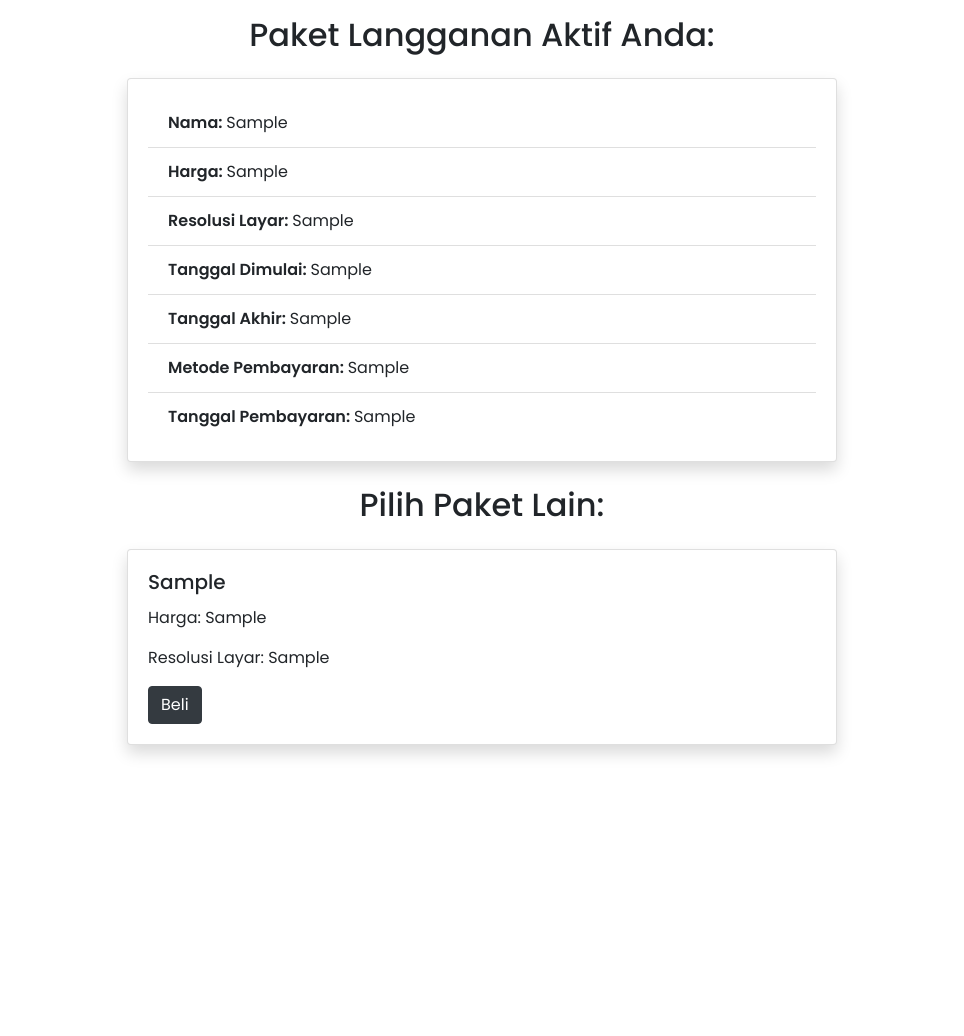
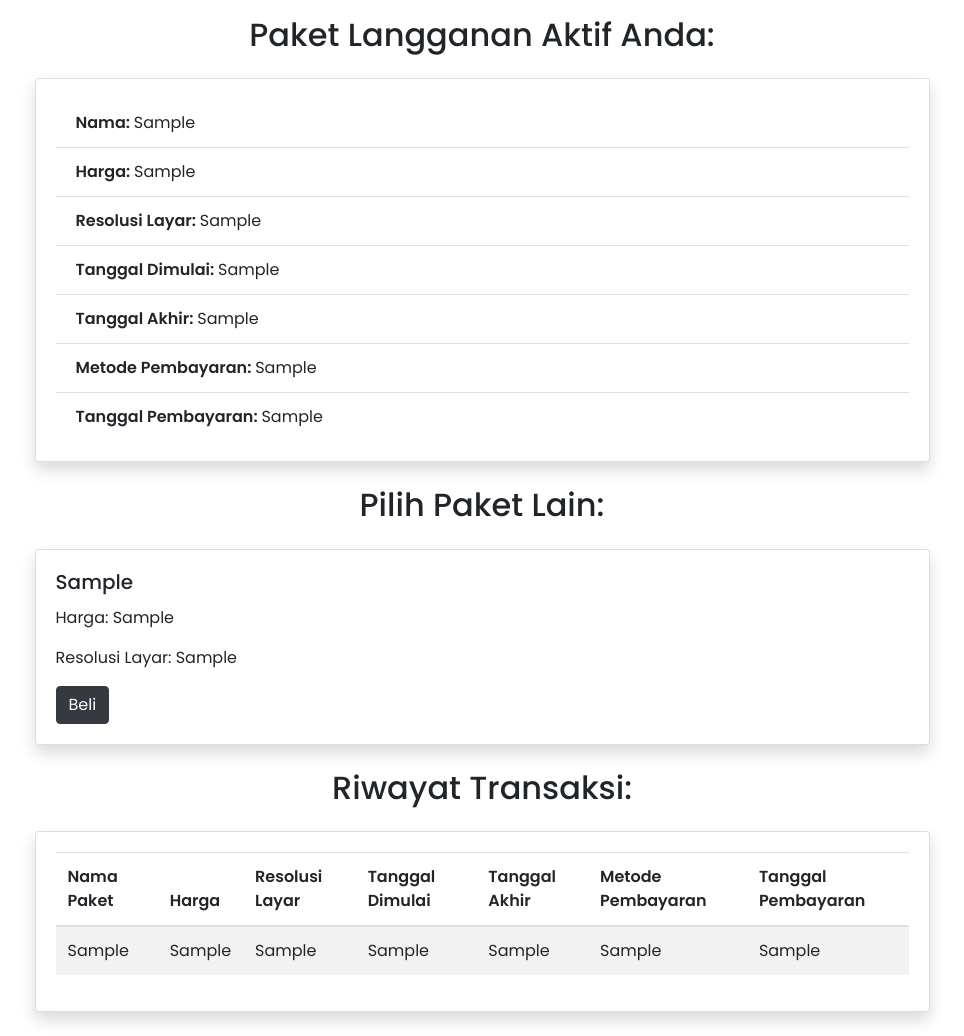
Before and after one commit to Basis-Data-A16/PacilFlix, a Django app: template langganan/templates/kelola_langganan.html in a window 1280 px wide. Shown: the part 56-1092 px from the top of the page, without its empty margins (158-1122 px from the left). Before the commit the page ends 812 px from the top, so only its background shows below. Run offline with Django 5.2, Linux system fonts and the light colour scheme; the template is opened without the code that fills it: most values are stand-ins (such as "Sample title", 1, 10 or a date in 2020); some libraries are stand-ins or nearby versions.

Commit message:
feat: tambahkan card riwayat transaksi

```diff
--- a/langganan/templates/kelola_langganan.html
+++ b/langganan/templates/kelola_langganan.html
@@ -7,7 +7,7 @@ Halaman Kelola Langganan
 {% block content %}
 <div class="container">
   <div class="row justify-content-center">
-    <div class="col-lg-8">
+    <div class="col-lg-10">
       <h2 class="text-center mb-4">Paket Langganan Aktif Anda:</h2>
       {% if current_subscription %}
       <div class="card shadow mb-4">
@@ -43,6 +43,36 @@ Halaman Kelola Langganan
         </div>
         {% endfor %}
       </div>
+      <h2 class="text-center mb-4">Riwayat Transaksi:</h2>
+      <div class="card shadow mb-4">
+        <div class="card-body">
+          <table class="table table-striped">
+            <thead>
+              <tr>
+                <th>Nama Paket</th>
+                <th>Harga</th>
+                <th>Resolusi Layar</th>
+                <th>Tanggal Dimulai</th>
+                <th>Tanggal Akhir</th>
+                <th>Metode Pembayaran</th>
+                <th>Tanggal Pembayaran</th>
+              </tr>
+            </thead>
+            <tbody>
+              {% for transaction in transaction_history %}
+              <tr>
+                <td>{{ transaction.0 }}</td>
+                <td>{{ transaction.1 }}</td>
+                <td>{{ transaction.2 }}</td>
+                <td>{{ transaction.3 }}</td>
+                <td>{{ transaction.4 }}</td>
+                <td>{{ transaction.5 }}</td>
+                <td>{{ transaction.6 }}</td>
+              </tr>
+              {% endfor %}
+            </tbody>
+          </table>
+        </div>
     </div>
   </div>
 </div>
```
Also changed, not shown: langganan/views.py (+13 -7 lines).
